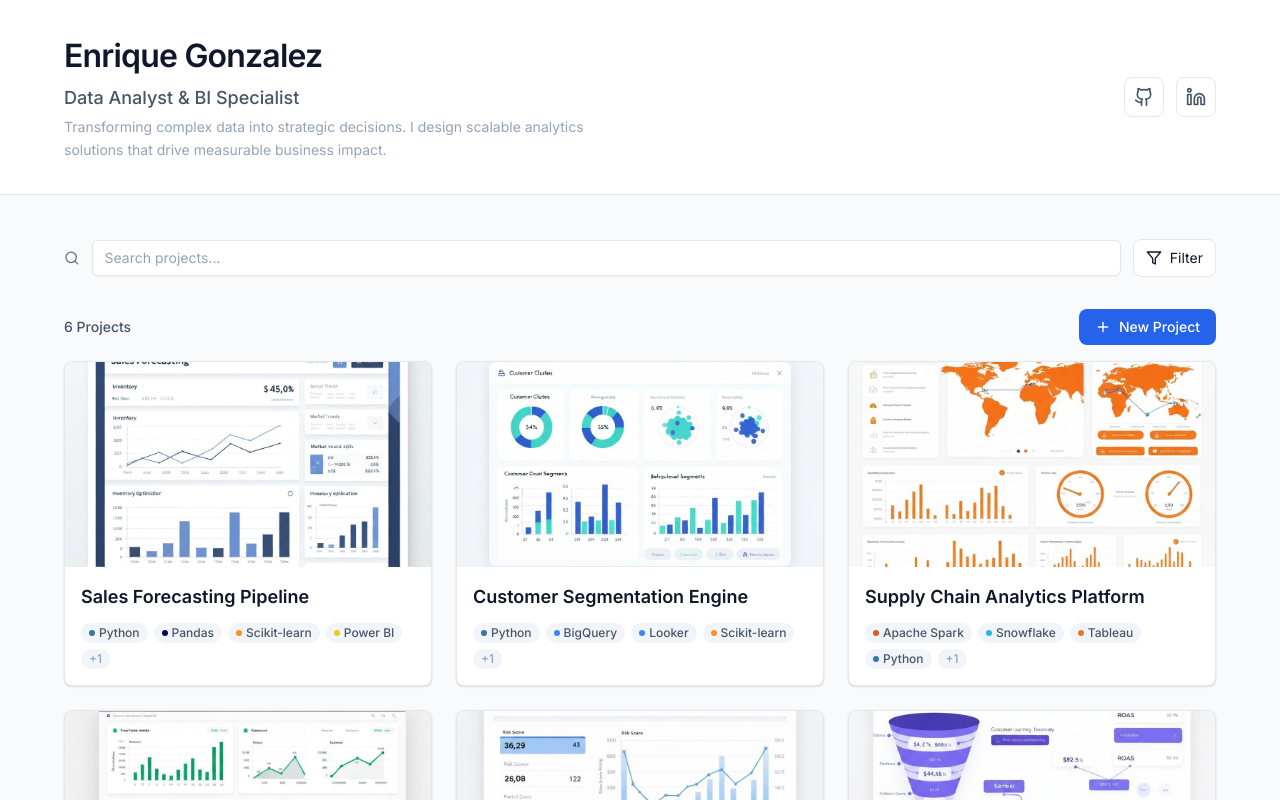
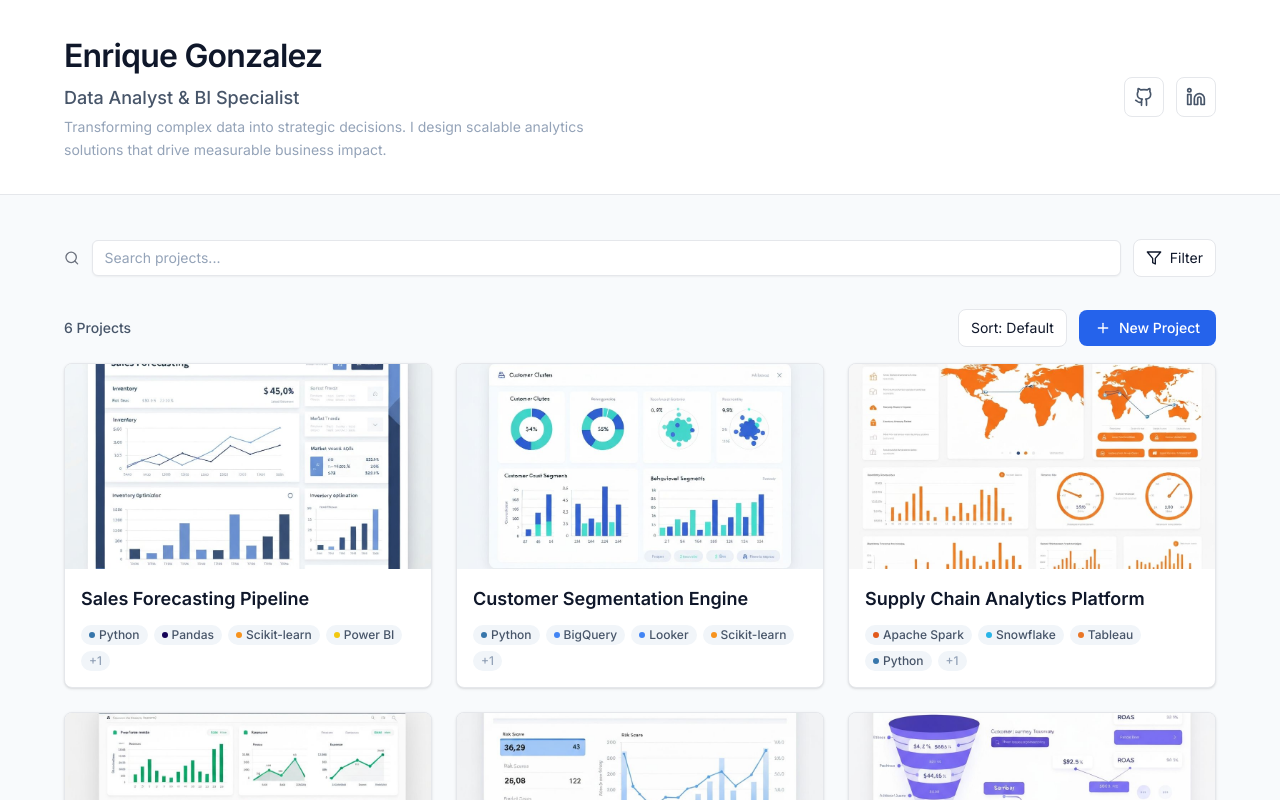
Before and after one commit to DevEnriquegd/data-showcase, a Next.js app: page / in a window 1280 px wide. Shown: the top 800 px of the page. Built offline with nearby package versions, Linux system fonts and the light colour scheme.

Commit message:
add: filter to order projects

```diff
--- a/app/page.tsx
+++ b/app/page.tsx
@@ -1,50 +1,73 @@
-"use client"
+"use client";
 
-import { useState, useMemo } from "react"
-import { Plus } from "lucide-react"
-import { Header } from "@/components/portfolio/header"
-import { TechFilter } from "@/components/portfolio/tech-filter"
-import { ProjectCard } from "@/components/portfolio/project-card"
-import { ProjectModal } from "@/components/portfolio/project-modal"
-import { CreateProjectModal } from "@/components/portfolio/create-project-modal"
-import { technologies, projects as initialProjects, type Project } from "@/lib/data"
+import { useState, useMemo } from "react";
+import { Plus } from "lucide-react";
+import { Header } from "@/components/portfolio/header";
+import { TechFilter } from "@/components/portfolio/tech-filter";
+import { ProjectCard } from "@/components/portfolio/project-card";
+import { ProjectModal } from "@/components/portfolio/project-modal";
+import { CreateProjectModal } from "@/components/portfolio/create-project-modal";
+import {
+  technologies,
+  projects as initialProjects,
+  type Project,
+} from "@/lib/data";
 
 export default function HomePage() {
-  const [projectsList, setProjectsList] = useState<Project[]>(initialProjects)
-  const [selectedTechs, setSelectedTechs] = useState<string[]>([])
-  const [selectedProject, setSelectedProject] = useState<Project | null>(null)
-  const [isCreateModalOpen, setIsCreateModalOpen] = useState(false)
+  const [projectsList, setProjectsList] = useState<Project[]>(initialProjects);
+  const [selectedTechs, setSelectedTechs] = useState<string[]>([]);
+  const [selectedProject, setSelectedProject] = useState<Project | null>(null);
+  const [isCreateModalOpen, setIsCreateModalOpen] = useState(false);
   const projects = initialProjects; // Declare the projects variable
 
   // Get unique technologies from projects for filter display
   const usedTechnologies = useMemo(() => {
-    const usedIds = new Set(projectsList.flatMap((p) => p.technologies))
-    return technologies.filter((t) => usedIds.has(t.id))
-  }, [projectsList])
+    const usedIds = new Set(projectsList.flatMap((p) => p.technologies));
+    return technologies.filter((t) => usedIds.has(t.id));
+  }, [projectsList]);
 
   // Filter projects based on selected technologies
   const filteredProjects = useMemo(() => {
-    if (selectedTechs.length === 0) return projectsList
+    if (selectedTechs.length === 0) return projectsList;
     return projectsList.filter((project) =>
-      selectedTechs.some((tech) => project.technologies.includes(tech))
-    )
-  }, [selectedTechs, projectsList])
+      selectedTechs.some((tech) => project.technologies.includes(tech)),
+    );
+  }, [selectedTechs, projectsList]);
 
   const handleCreateProject = (newProject: Project) => {
-    setProjectsList((prev) => [newProject, ...prev])
-  }
+    setProjectsList((prev) => [newProject, ...prev]);
+  };
 
   const handleToggleTech = (techId: string) => {
     setSelectedTechs((prev) =>
       prev.includes(techId)
         ? prev.filter((id) => id !== techId)
-        : [...prev, techId]
-    )
-  }
+        : [...prev, techId],
+    );
+  };
 
   const handleClearFilters = () => {
-    setSelectedTechs([])
-  }
+    setSelectedTechs([]);
+  };
+
+  const [sortOrder, setSortOrder] = useState<"default" | "asc" | "desc">(
+    "default",
+  );
+
+  const cycleSort = () => {
+    setSortOrder((s) =>
+      s === "default" ? "asc" : s === "asc" ? "desc" : "default",
+    );
+  };
+
+  const displayedProjects = useMemo(() => {
+    if (sortOrder === "default") return filteredProjects;
+    return [...filteredProjects].sort((a, b) =>
+      sortOrder === "asc"
+        ? a.title.localeCompare(b.title)
+        : b.title.localeCompare(a.title),
+    );
+  }, [filteredProjects, sortOrder]);
 
   return (
     <div className="min-h-screen bg-background">
@@ -69,6 +92,17 @@ export default function HomePage() {
                 ? `${projectsList.length} Projects`
                 : `${filteredProjects.length} of ${projectsList.length} Projects`}
             </h2>
+            <div className="flex items-center gap-3">
+              <button
+                onClick={cycleSort}
+                title="Cycle sort: default → asc → desc"
+                className="inline-flex items-center gap-2 rounded-lg border border-input bg-card px-3 py-2 text-sm"
+              >
+                {sortOrder === "default" && <span>Sort: Default</span>}
+                {sortOrder === "asc" && <span>Sort: Title ↑</span>}
+                {sortOrder === "desc" && <span>Sort: Title ↓</span>}
+              </button>
+
               <button
                 onClick={() => setIsCreateModalOpen(true)}
                 className="inline-flex items-center gap-2 rounded-lg bg-primary px-4 py-2 text-sm font-medium text-primary-foreground transition-colors hover:bg-primary/90"
@@ -77,8 +111,9 @@ export default function HomePage() {
                 New Project
               </button>
             </div>
+          </div>
           <div className="grid gap-6 sm:grid-cols-2 lg:grid-cols-3">
-            {filteredProjects.map((project) => (
+            {displayedProjects.map((project) => (
               <ProjectCard
                 key={project.id}
                 project={project}
@@ -109,7 +144,8 @@ export default function HomePage() {
       <footer className="border-t border-border bg-card py-8">
         <div className="mx-auto max-w-[1200px] px-6 text-center">
           <p className="text-sm text-[#94A3B8]">
-            Data Insights Hub — Designed to communicate impact, built for scalability
+            Data Insights Hub — Designed to communicate impact, built for
+            scalability
           </p>
         </div>
       </footer>
@@ -127,5 +163,5 @@ export default function HomePage() {
         onSave={handleCreateProject}
       />
     </div>
-  )
+  );
 }
```
Lines whose indentation alone changed are shown as unchanged.
